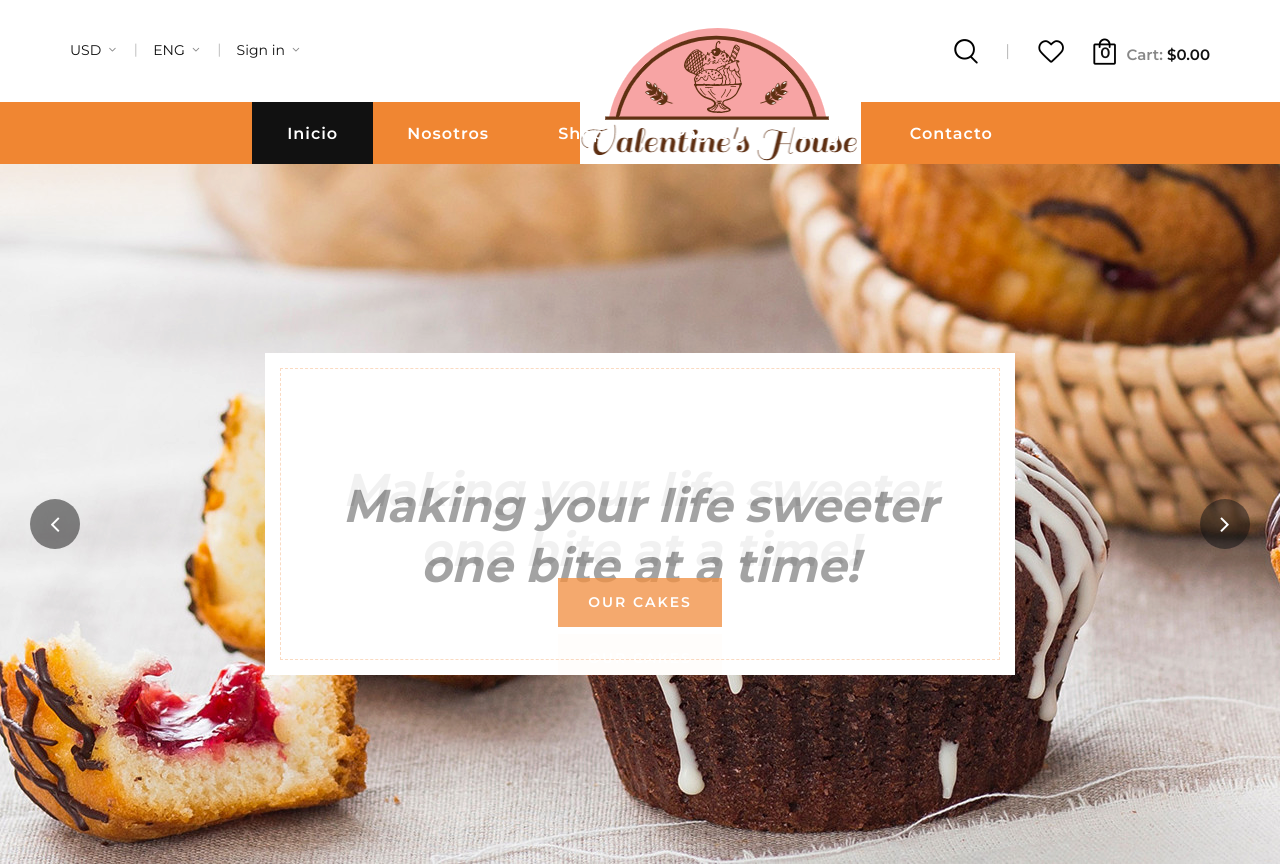
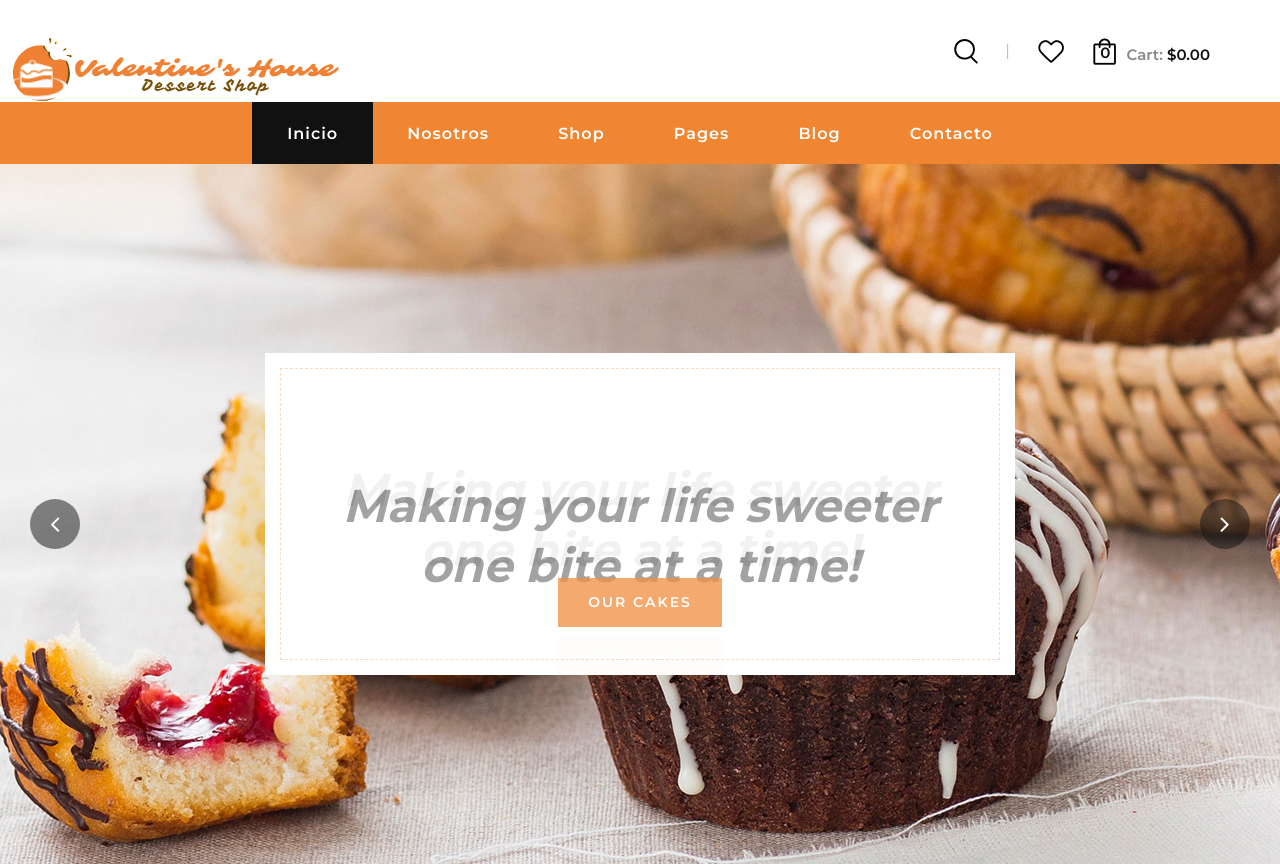
Before and after one commit to ValenMaz/Reposteria, a plain HTML site: page cake-main/index.html in a window 1280 px wide. Shown: the top 864 px of the page. Drawn offline with nearby package versions, Linux system fonts and the light colour scheme.

Commit message:
Actualizacion

```diff
--- a/cake-main/css/style.css
+++ b/cake-main/css/style.css
@@ -385,8 +385,9 @@ ol {
 
 .header__logo {
   position: absolute;
-  left: 50%;
-  top: 25px;
+  left: 17px;
+  top: 37%;
+
   margin-left: -60px;
 }
 .header__logo a {
--- a/cake-main/index.html
+++ b/cake-main/index.html
@@ -48,7 +48,7 @@
             </div>
         </div>
         <div class="offcanvas__logo">
-            <a href="./index.html"><img src="img/logo1.png" alt=""></a>
+            <a href="./index.html"><img src="img/logo_def.png" alt=""></a>
         </div>
         <div id="mobile-menu-wrap"></div>
         <div class="offcanvas__option">
@@ -96,7 +96,7 @@
                                 </ul>
                             </div>
                             <div class="header__logo">
-                                <a href="./index.html"><img src="img/logo1.png" alt=""></a>
+                                <a href="./index.html"><img src="img/logo_def.png" alt=""></a>
                             </div>
                             <div class="header__top__right">
                                 <div class="header__top__right__links">
```
Also changed, not shown: cake-main/img/logo_def.png (added).
